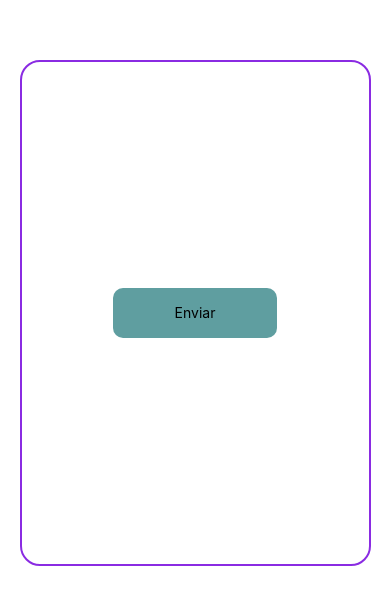
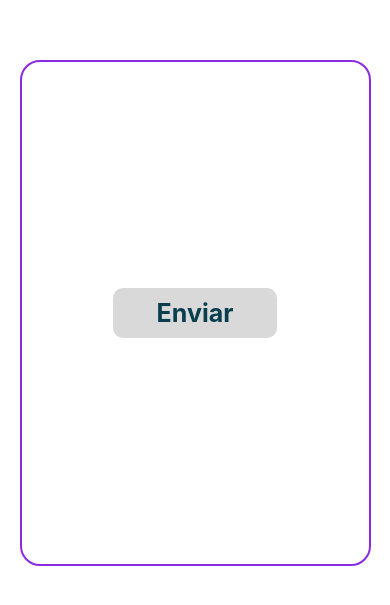
Before and after one commit to Amilcar-junior-dev/styledComponentsCourse, a React Native app: screen / in a window 390 px wide. Shown: the part 109-714 px from the top of the page. Built offline with nearby package versions, Linux system fonts and the light colour scheme.

Commit message:
use theme consumer

```diff
--- a/src/App.tsx
+++ b/src/App.tsx
@@ -1,14 +1,19 @@
 import React from 'react';
-import {View, Text} from 'react-native';
-import { ExempleComponent } from './components/exemple';
+import {View, useColorScheme} from 'react-native';
+import {ExempleComponent} from './components/exemple';
+import {ThemeProvider} from 'styled-components/native';
+import {themeColors} from './theme';
 
-const App = ()=> {
+const App = () => {
+  const scheme = useColorScheme();
+  const theme = themeColors[scheme ?? 'dark'];
+
   return (
-    <View
-      style={{flex:1, alignItems: 'center', justifyContent: 'center' }}
-    >
-     <ExempleComponent />
-    </View>
-  )
-}
-export default App
+    <ThemeProvider theme={theme}>
+      <View style={{flex: 1, alignItems: 'center', justifyContent: 'center'}}>
+        <ExempleComponent />
+      </View>
+    </ThemeProvider>
+  );
+};
+export default App;
--- a/src/components/exemple/index.tsx
+++ b/src/components/exemple/index.tsx
@@ -1,5 +1,5 @@
-import React from 'react';
-import {Text, TouchableOpacity, View} from 'react-native';
+import React, {useContext} from 'react';
+import {Text} from 'react-native';
 import {
   Button,
   ButtonComponent,
@@ -10,12 +10,27 @@ import {
   FirstText,
   Retangulo,
 } from './styles';
+import {ThemeConsumer, ThemeContext, useTheme} from 'styled-components/native';
 
 export const ExempleComponent = () => {
+  const hookTheme = useTheme();
+  const theme = useContext(ThemeContext);
+
   return (
     <Container>
       <ButtonComponent width={50} height={50} borderRadius={10}>
-        <Text>Enviar</Text>
+        <ThemeConsumer>
+          {theme => (
+            <Text
+              style={{
+                color: theme?.text_primary,
+                fontSize: 25,
+                fontWeight: 'bold',
+              }}>
+              Enviar
+            </Text>
+          )}
+        </ThemeConsumer>
       </ButtonComponent>
     </Container>
   );
--- a/src/components/exemple/styles.ts
+++ b/src/components/exemple/styles.ts
@@ -116,6 +116,6 @@ export const ButtonComponent = styled.TouchableOpacity<ButtonComponentProps>`
     width: ${({width})=> width}%;
     justify-content: center;
     align-items: center;
-    background-color: cadetblue;
+    background-color: ${({theme})=> theme.surface};
     border-radius: ${({borderRadius})=> borderRadius ? borderRadius : 0}px;
 `;
--- /dev/null
+++ b/src/theme/colors.ts
@@ -0,0 +1,20 @@
+export const palletColors = {
+    dark: {
+        background: "#2C3E50",
+        surface: "#093E4E" ,
+        text_primary: "#FFFFFF",
+        icon_primary: "#093D4E",
+        tertiary:"#CCFCD4",
+        tab_bar: "#ECECEC" ,
+        neutral_tertiary: "#939393" ,
+    },
+    light: {
+        background: "#E1E1E1",
+        surface: "#D9D9D9",
+        text_primary: "#093E4E",
+        icon_primary: "#ECF0F1" ,
+        tertiary:"#C4FFCD",
+        tab_bar: "#FFFFFF" ,
+        neutral_tertiary: "#939393" ,
+    },
+};
--- /dev/null
+++ b/src/theme/index.ts
@@ -0,0 +1,3 @@
+import { palletColors } from "./colors";
+
+export const themeColors = palletColors;
```
Also changed, not shown: src/@types/index.ts (added, +9 -0 lines).
